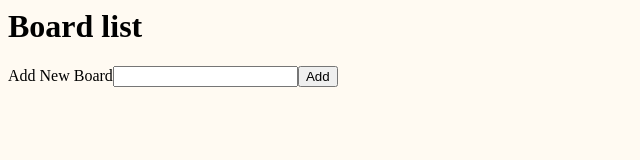
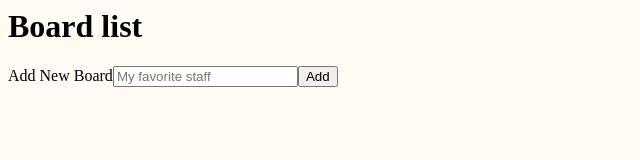
Before and after one commit to serjmax/trello, a React (Create React App) app: page / in a window 1280 px wide. Shown: the top 160 px of the page, without its empty margins (0-640 px from the left). Built offline with nearby package versions, Linux system fonts and the light colour scheme.

Commit message:
sort components to folders

```diff
--- a/src/components/Form.js
+++ b/src/components/Form.js
@@ -22,7 +22,7 @@ class Form extends Component {
               ref={input => (this.newBoard = input)}
               className="form-control"
               id="newBoardInput"
-              // placeholder="My favorite staff"
+              placeholder="My favorite staff"
               type="text"
             />
             <button type="submit" className="btn btn-primary">
--- a/src/components/App.js
+++ b/src/containers/App.js
@@ -1,7 +1,7 @@
 import React, { Component } from "react";
 import "./App.css";
-import Form from "./Form";
-import Boards from "./Boards";
+import Form from "../components/Form";
+import Boards from "../components/Boards";
 
 class App extends Component {
   constructor(props) {
--- a/src/index.js
+++ b/src/index.js
@@ -1,6 +1,6 @@
 import React from "react";
 import ReactDOM from "react-dom";
 import "./index.css";
-import App from "./components/App";
+import App from "./containers/App";
 
 ReactDOM.render(<App />, document.getElementById("root"));
```
Also changed, not shown: src/containers/App.css (renamed from src/components/App.css).
